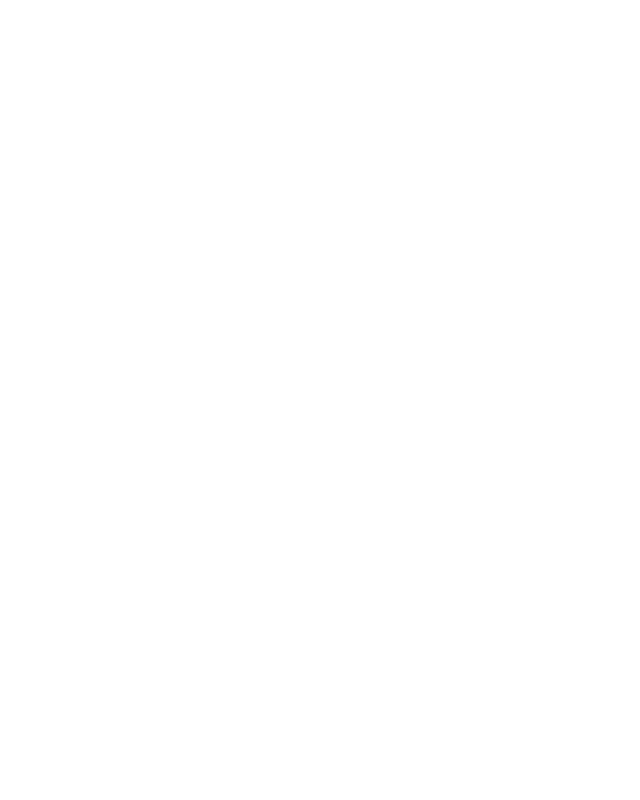
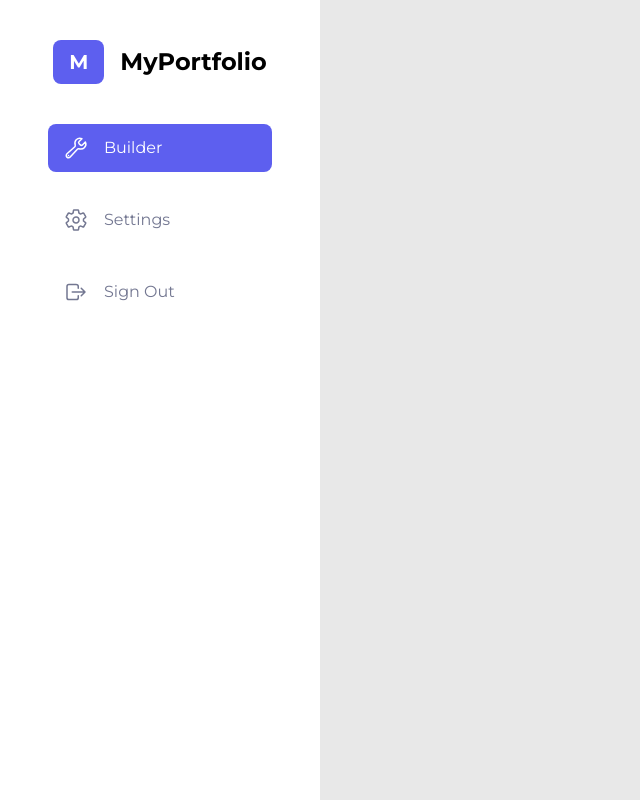
Before and after one commit to marionikolov17/Portfolio-Builder, a React (Vite) app in the folder client/: page / in a window 1280 px wide. Shown: the whole page, without its empty margins (0-640 px from the left). Built offline with nearby package versions, Linux system fonts and the light colour scheme.

Commit message:
Create Desktop navigation buttons

```diff
--- a/client/src/features/layout/DesktopNavigation/DesktopNavigation.jsx
+++ b/client/src/features/layout/DesktopNavigation/DesktopNavigation.jsx
@@ -1,5 +1,21 @@
+import NavigationButton from "../NavigationButton/NavigationButton";
+
 export default function DesktopNavigation() {
     return (
-        <></>
+        <>
+            <section className="w-80 min-h-full shrink-0 bg-white flex flex-col items-center">
+                {/* Logo */}
+                <div className="flex items-center my-10">
+                    <div className="bg-primaryBlue text-xl text-white py-2 px-4 font-bold rounded-lg">
+                        M
+                    </div>
+                    <h1 className="ms-4 font-bold text-2xl">MyPortfolio</h1>
+                </div>
+                {/* Buttons */}
+                <NavigationButton icon="builder" link="" text={"Builder"} isActive={true}/>
+                <NavigationButton icon="settings" link="" text={"Settings"} isActive={false}/>
+                <NavigationButton icon="logout" link="" text={"Sign Out"} isActive={false}/>
+            </section>
+        </>
     )
 }
--- /dev/null
+++ b/client/src/features/layout/NavigationButton/NavigationButton.jsx
@@ -0,0 +1,19 @@
+/* eslint-disable react/prop-types */
+import { Link } from "react-router-dom";
+import { navIcons } from "../../../shared/data/navigation-icons";
+
+export default function NavigationButton({ isActive, link, icon, text }) {
+  return (
+    <>
+      <Link to={link} className={
+        isActive ?
+        "flex items-center bg-primaryBlue w-56 h-12 rounded-lg text-white mb-6"
+        :
+        "flex items-center w-56 h-12 rounded-lg text-blueGray mb-6 hover:bg-gray-100"
+      }>
+        {navIcons[icon]}
+        <p className="ms-4 text-base">{text}</p>
+      </Link>
+    </>
+  );
+}
--- a/client/src/layouts/Layout/Layout.jsx
+++ b/client/src/layouts/Layout/Layout.jsx
@@ -4,7 +4,7 @@
 export default function Layout() {
     return (
         <>
-            <main className="w-full min-h-full overflow-x-hidden absolute font-montserrat flex">
+            <main className="w-full min-h-full overflow-x-hidden absolute font-montserrat flex bg-mainBackground">
                 <DesktopNavigation />
                 <Outlet />
             </main>
--- /dev/null
+++ b/client/src/shared/data/navigation-icons.jsx
@@ -0,0 +1,9 @@
+import { IoBuildOutline, IoLogOutOutline, IoSettingsOutline } from "react-icons/io5";
+
+const className = "text-2xl ms-4";
+
+export const navIcons = {
+    'builder': <IoBuildOutline className={className}/>,
+    'settings': <IoSettingsOutline className={className}/>,
+    'logout': <IoLogOutOutline className={className}/>,
+}
--- a/client/tailwind.config.js
+++ b/client/tailwind.config.js
@@ -7,6 +7,11 @@
   darkMode: "class",
   theme: {
     extend: {
+      colors: {
+        mainBackground: "#E8E8E8",
+        primaryBlue: "#5D5FEF",
+        blueGray: "#737791"
+      },
       fontFamily: {
         montserrat: "'Montserrat', sans-serif",
       }
```
